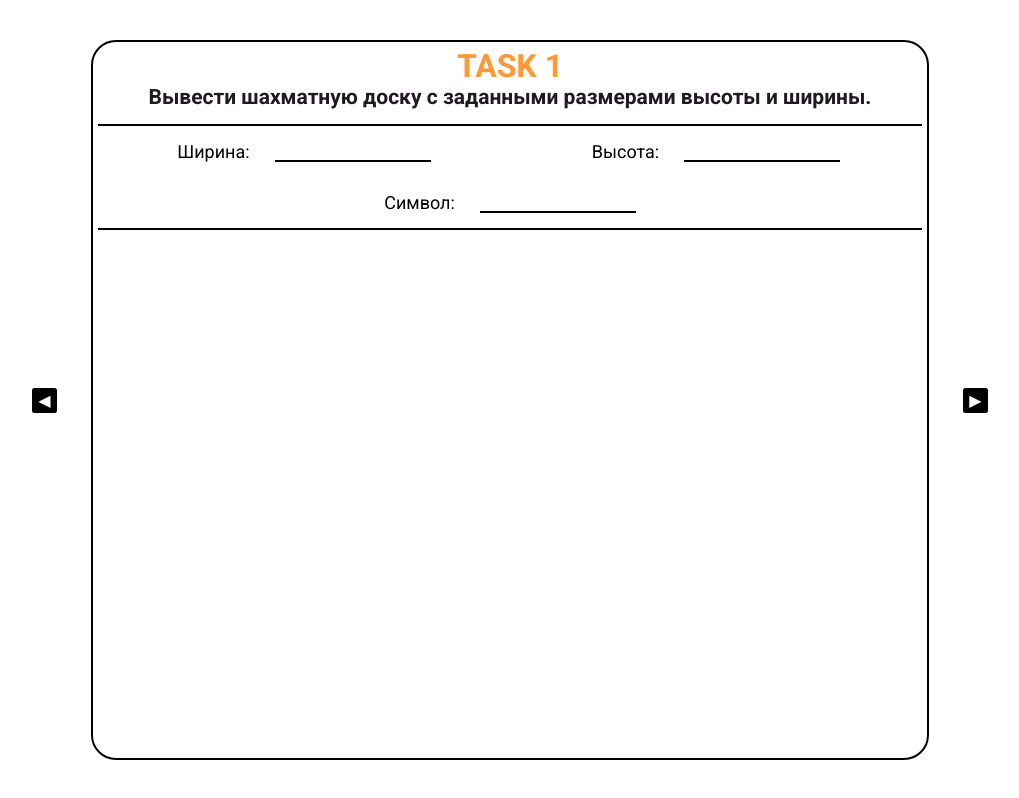
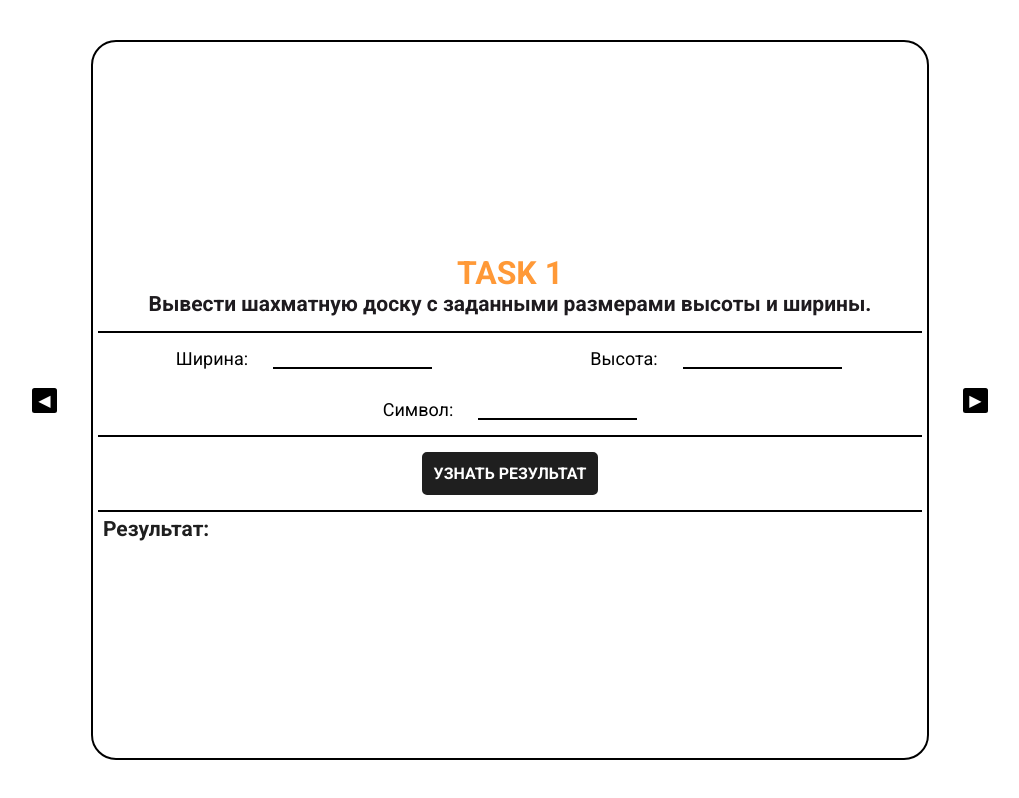
Before and after one commit to antonpanchenk0/SoftServerITAcademy-Node.js, a plain HTML site: page webUI Demo#1/index.html in a window 1280 px wide. Shown: the whole page, without its empty margins (130-1149 px from the left). Drawn offline with Linux system fonts and the light colour scheme.

Commit message:
webUI for Demo 1, task 1 form

```diff
--- a/webUI Demo#1/css/style.css
+++ b/webUI Demo#1/css/style.css
@@ -43,6 +43,10 @@
 .wrap .wrap-window .task{
     width: 100%;
     height: 100%;
+    display: flex;
+    flex-flow: column;
+    justify-content: center;
+    align-items: center;
 }
 .wrap .wrap-window .task .task-title{
     font-size: 32px;
@@ -60,7 +64,7 @@
 .wrap .wrap-window .data-block{
     width: 100%;
     height: auto;
-    margin-top: 15px;
+    margin: 15px 0;
     border-top: 2px solid black;
     border-bottom: 2px solid black;
     display: flex;
@@ -85,5 +89,40 @@
     border: none;
     border-bottom: 2px solid black;
     padding: 2px;
-    color: #1e1b1f;
+    color: #1f1f1f;
+    font-weight: bold;
 }
+.wrap .wrap-window button{
+    font-size: 16px;
+    color: #ffffff;
+    background: #1f1f1f;
+    border-radius: 5px;
+    border: 2px solid #1f1f1f;
+    padding: 10px;
+    transition: 0.5s;
+    font-weight: bold;
+    text-transform: uppercase;
+}
+.wrap .wrap-window button:hover{
+    color: #1f1f1f;
+    background: #ffffff;
+    cursor: pointer;
+}
+.wrap .wrap-window .result-block{
+    margin-top: 15px;
+    width: 100%;
+    height: auto;
+    border-top: 2px solid black;
+    padding: 5px;
+}
+.wrap .wrap-window .result-block h3{
+    font-size: 21px;
+    color: #1f1f1f;
+    font-weight: bold;
+    text-align: left;
+}
+.wrap .wrap-window .result-block .function-result{
+    width: 100%;
+    height: 100%;
+    overflow-y: scroll;
+}
--- a/webUI Demo#1/index.html
+++ b/webUI Demo#1/index.html
@@ -31,6 +31,11 @@
                     <input type="text" class="input-for-data" name="char">
                 </div>
             </div>
+            <button class="count" type="submit">Узнать результат</button>
+            <div class="result-block">
+                <h3>Результат:</h3>
+                <pre class="function-result"></pre>
+            </div>
         </div>
     </div>
     <div class="move">
```
